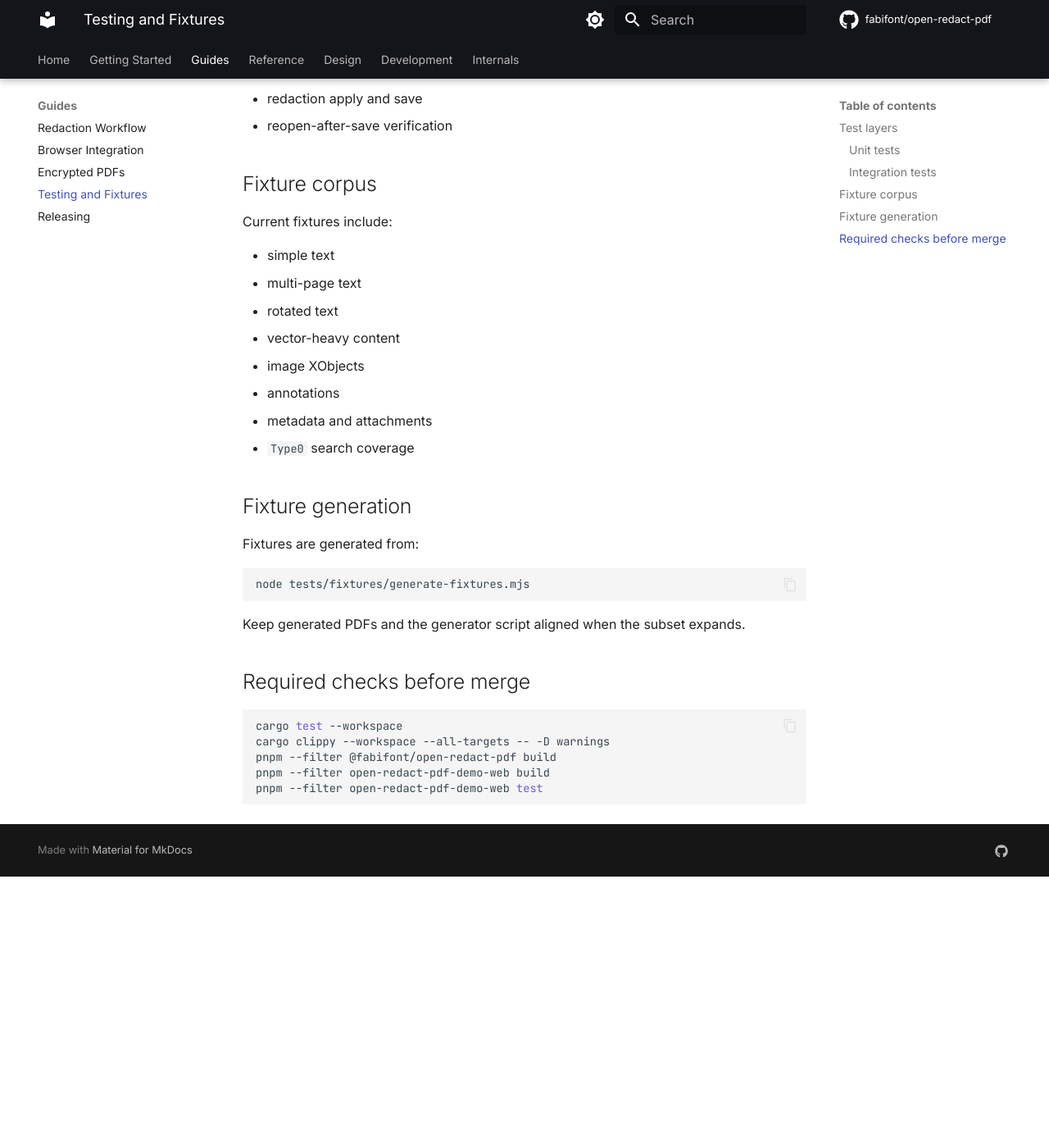
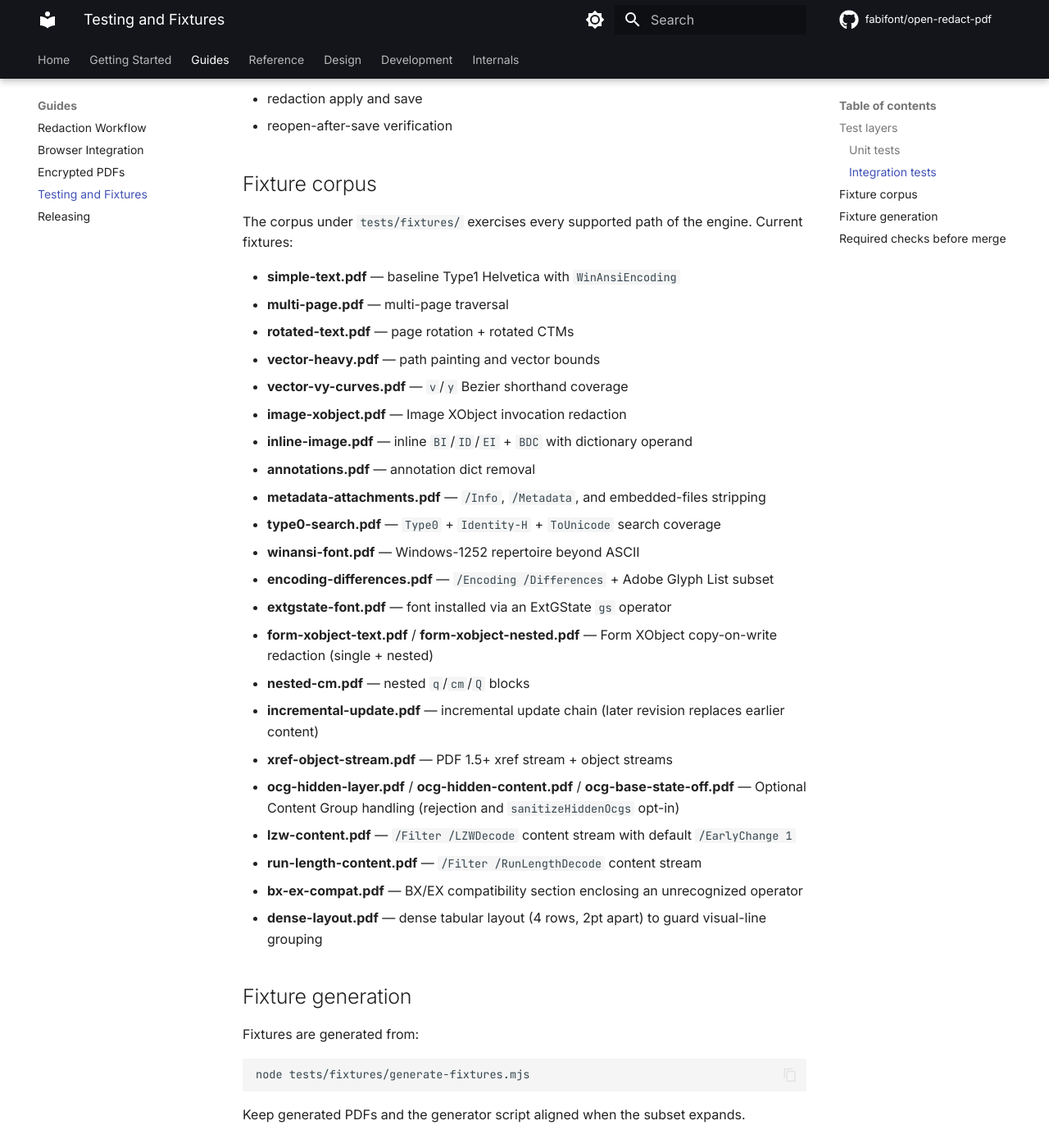
Before and after one commit to fabifont/open-redact-pdf, an MkDocs documentation site: the page built from docs/guides/testing-and-fixtures.md, in a window 1280 px wide and 1400 px high, scrolled down 680 px. Shown: the whole window at 82% size. Built offline with MkDocs 1.6.1 and Material for MkDocs 9.7.7, drawn with Linux system fonts in a browser that asks for light colours; comment, search, counter and statistics services are not loaded; before the commit the page ends 1749 px from its top, so only the background shows below that.

Commit message:
docs(guides): expand fixture corpus listing with per-fixture purpose

```diff
--- a/docs/guides/testing-and-fixtures.md
+++ b/docs/guides/testing-and-fixtures.md
@@ -28,16 +28,30 @@
 
 ## Fixture corpus
 
-Current fixtures include:
+The corpus under `tests/fixtures/` exercises every supported path of the engine. Current fixtures:
 
-- simple text
-- multi-page text
-- rotated text
-- vector-heavy content
-- image XObjects
-- annotations
-- metadata and attachments
-- `Type0` search coverage
+- **simple-text.pdf** — baseline Type1 Helvetica with `WinAnsiEncoding`
+- **multi-page.pdf** — multi-page traversal
+- **rotated-text.pdf** — page rotation + rotated CTMs
+- **vector-heavy.pdf** — path painting and vector bounds
+- **vector-vy-curves.pdf** — `v`/`y` Bezier shorthand coverage
+- **image-xobject.pdf** — Image XObject invocation redaction
+- **inline-image.pdf** — inline `BI`/`ID`/`EI` + `BDC` with dictionary operand
+- **annotations.pdf** — annotation dict removal
+- **metadata-attachments.pdf** — `/Info`, `/Metadata`, and embedded-files stripping
+- **type0-search.pdf** — `Type0` + `Identity-H` + `ToUnicode` search coverage
+- **winansi-font.pdf** — Windows-1252 repertoire beyond ASCII
+- **encoding-differences.pdf** — `/Encoding /Differences` + Adobe Glyph List subset
+- **extgstate-font.pdf** — font installed via an ExtGState `gs` operator
+- **form-xobject-text.pdf** / **form-xobject-nested.pdf** — Form XObject copy-on-write redaction (single + nested)
+- **nested-cm.pdf** — nested `q`/`cm`/`Q` blocks
+- **incremental-update.pdf** — incremental update chain (later revision replaces earlier content)
+- **xref-object-stream.pdf** — PDF 1.5+ xref stream + object streams
+- **ocg-hidden-layer.pdf** / **ocg-hidden-content.pdf** / **ocg-base-state-off.pdf** — Optional Content Group handling (rejection and `sanitizeHiddenOcgs` opt-in)
+- **lzw-content.pdf** — `/Filter /LZWDecode` content stream with default `/EarlyChange 1`
+- **run-length-content.pdf** — `/Filter /RunLengthDecode` content stream
+- **bx-ex-compat.pdf** — BX/EX compatibility section enclosing an unrecognized operator
+- **dense-layout.pdf** — dense tabular layout (4 rows, 2pt apart) to guard visual-line grouping
 
 ## Fixture generation
 
```
